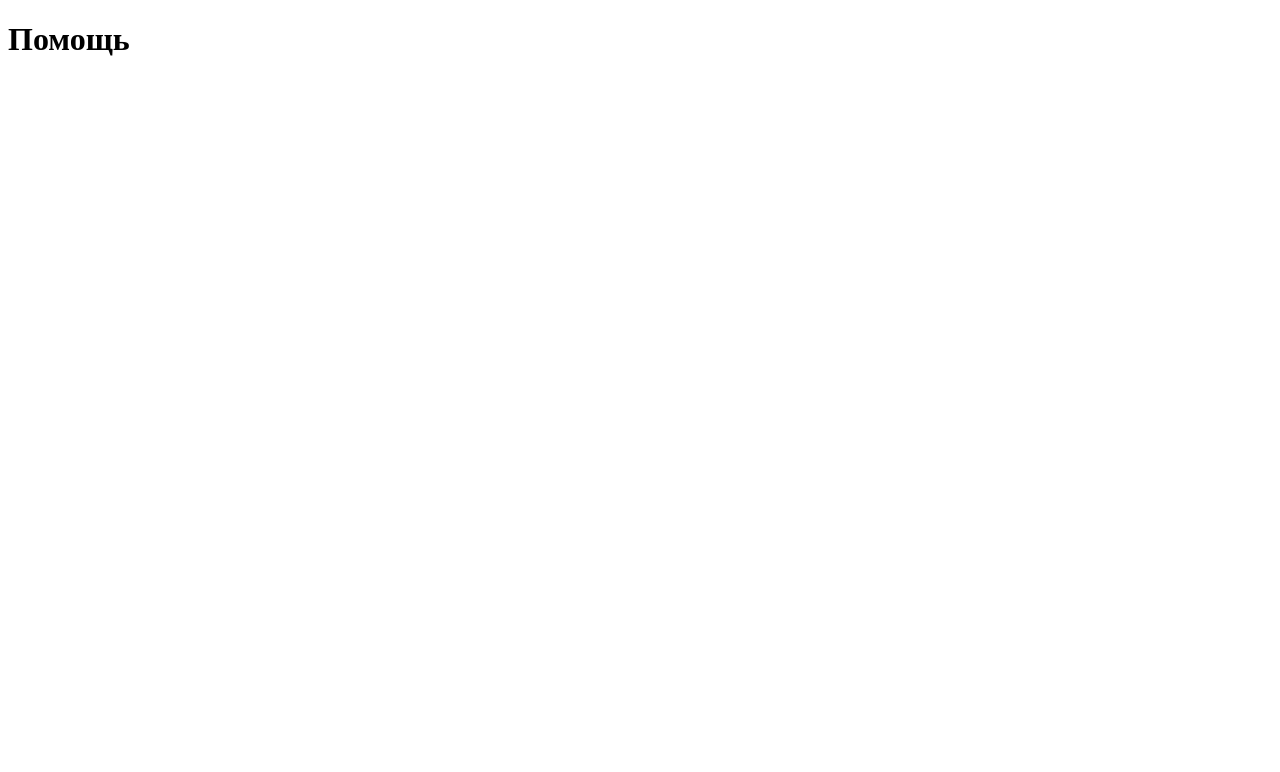
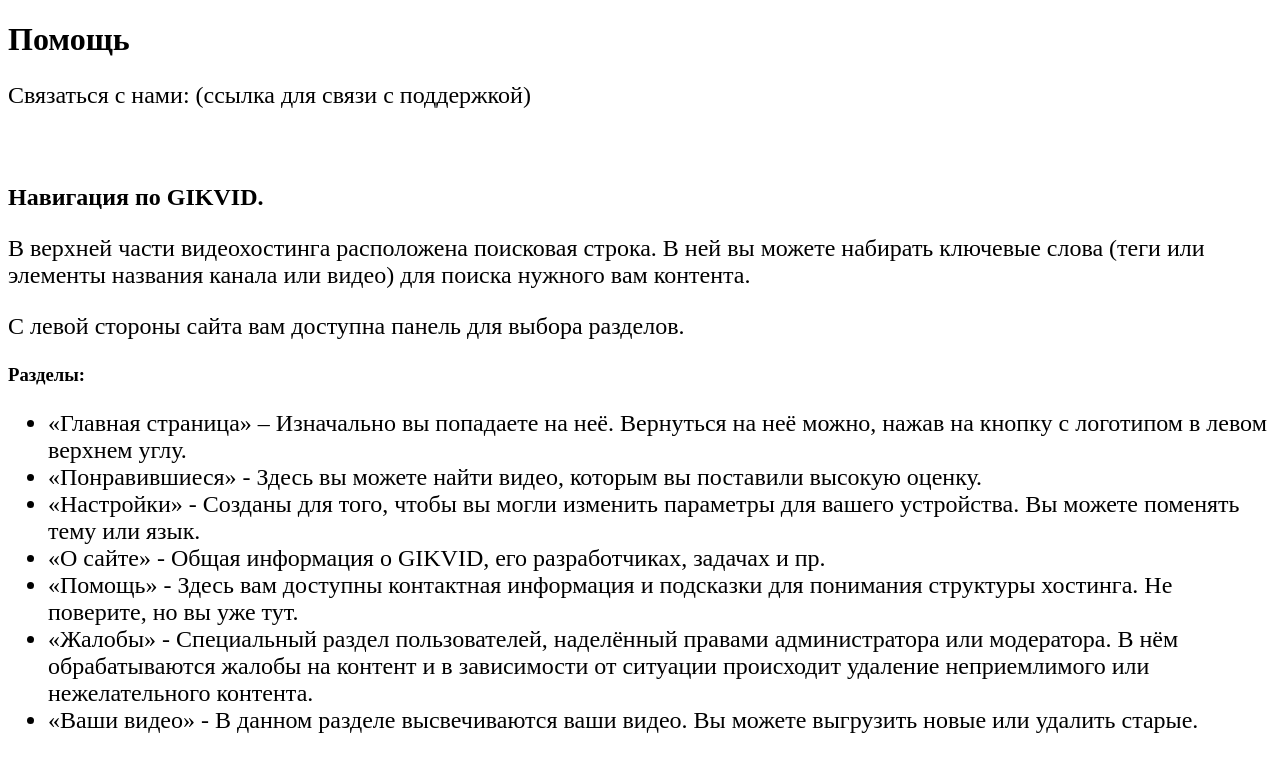
Before and after one commit to GLEB-618/ASDF, a Flask app: page /help in a window 1280 px wide. Before the commit the part shown is almost empty. Shown: the top 772 px of the page. Run offline with Flask 3, Linux system fonts and the light colour scheme.

Commit message:
add text to "help.html"

```diff
--- a/app/templates/help.html
+++ b/app/templates/help.html
@@ -7,5 +7,19 @@
 </head>
 <body>
     <h1>Помощь</h1>
+    <font size="5"><p>Связаться с нами: (ссылка для связи с поддержкой)</p></font>
+    <br />
+    <h2><p>Навигация по GIKVID.</p></h2>
+    <font size="5"><p>В верхней части видеохостинга расположена поисковая строка. В ней вы можете набирать ключевые слова (теги или элементы названия канала или видео) для поиска нужного вам контента.</p><p>С левой стороны сайта вам доступна панель для выбора разделов.</p></font>
+    <h3><p>Разделы:</p></h3>
+    <font size="5"><ul>
+        <li>«Главная страница» – Изначально вы попадаете на неё. Вернуться на неё можно, нажав на кнопку с логотипом в левом верхнем углу.</li>
+        <li>«Понравившиеся» - Здесь вы можете найти видео, которым вы поставили высокую оценку.</li>
+        <li>«Настройки» - Созданы для того, чтобы вы могли изменить параметры для вашего устройства. Вы можете поменять тему или язык.</li>
+        <li>«О сайте» - Общая информация о GIKVID, его разработчиках, задачах и пр.</li>
+        <li>«Помощь» - Здесь вам доступны контактная информация и подсказки для понимания структуры хостинга. Не поверите, но вы уже тут.</li>
+        <li>«Жалобы» - Специальный раздел пользователей, наделённый правами администратора или модератора. В нём обрабатываются жалобы на контент и в зависимости от ситуации происходит удаление неприемлимого или нежелательного контента.</li>
+        <li>«Ваши видео» - В данном разделе высвечиваются ваши видео. Вы можете выгрузить новые или удалить старые.</li>
+    </ul></font>
 </body>
 </html>
```
